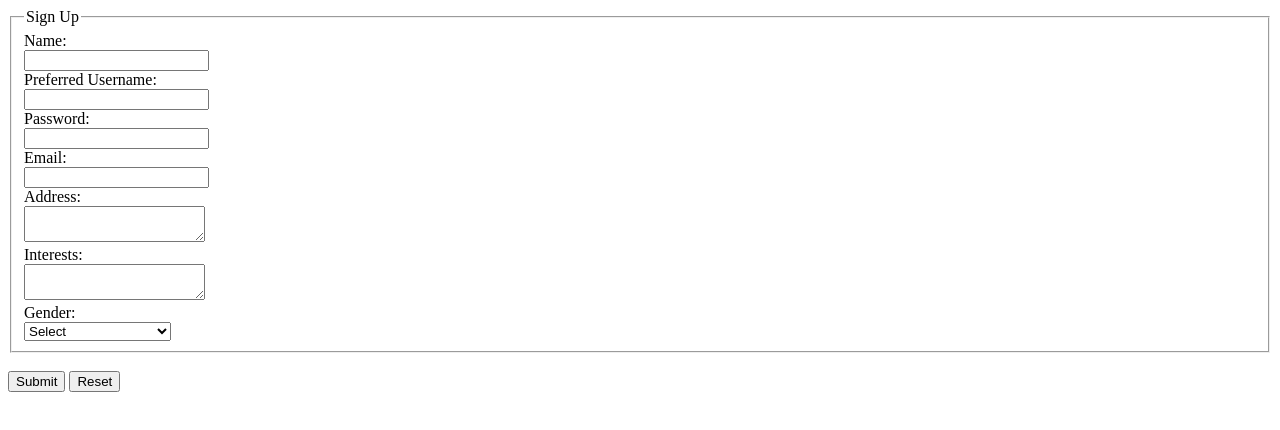
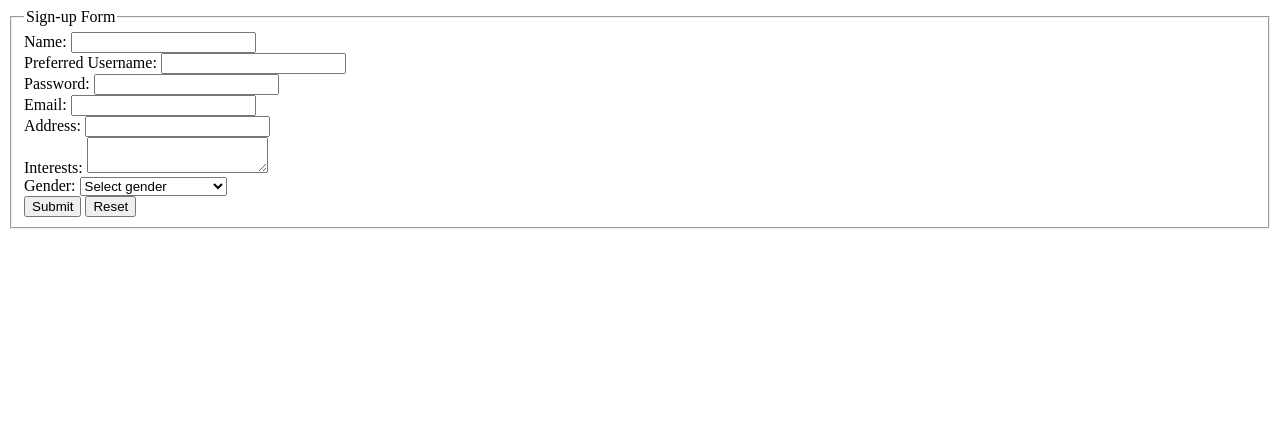
Before and after one commit to zero-braincells165/Q4GFA1_NA_KADEANO, a plain HTML site: page index.html in a window 1280 px wide. Drawn offline with Linux system fonts and the light colour scheme.

Commit message:
Update index.html

```diff
--- a/index.html
+++ b/index.html
@@ -3,57 +3,55 @@
 <head>
 <meta charset="UTF-8">
 <meta name="viewport" content="width=device-width, initial-scale=1.0">
-<title>Learning Website Sign-Up</title>
+<title>Sign-up Sheet</title>
 <link rel="stylesheet" type="text/css" href="styles.css">
 </head>
 <body>
 
-<form id="signupForm">
-  <fieldset>
-    <legend>Sign Up</legend>
+<fieldset>
+  <legend>Sign-up Form</legend>
+  <form id="signupForm">
     <div>
-      <label for="name">Name:</label><br>
-      <input type="text" id="name" required onblur="validateInput(this)">
+      <label for="name">Name:</label>
+      <input type="text" id="name" required>
     </div>
     <div>
-      <label for="username">Preferred Username:</label><br>
-      <input type="text" id="username" required onblur="validateInput(this)">
+      <label for="username">Preferred Username:</label>
+      <input type="text" id="username" required>
     </div>
     <div>
-      <label for="password">Password:</label><br>
-      <input type="password" id="password" required onblur="validateInput(this)">
+      <label for="password">Password:</label>
+      <input type="password" id="password" required>
     </div>
     <div>
-      <label for="email">Email:</label><br>
-      <input type="email" id="email" required onblur="validateInput(this)">
+      <label for="email">Email:</label>
+      <input type="email" id="email" required>
     </div>
     <div>
-      <label for="address">Address:</label><br>
-      <textarea id="address" required onblur="validateInput(this)"></textarea>
+      <label for="address">Address:</label>
+      <input type="text" id="address" required>
     </div>
     <div>
-      <label for="interests">Interests:</label><br>
-      <textarea id="interests" required onblur="validateInput(this)"></textarea>
+      <label for="interests">Interests:</label>
+      <textarea id="interests" required></textarea>
     </div>
     <div>
-      <label for="gender">Gender:</label><br>
+      <label for="gender">Gender:</label>
       <select id="gender" required>
-        <option value="">Select</option>
-        <option value="Male">Male</option>
-        <option value="Female">Female</option>
-        <option value="Prefer not to mention">Prefer not to mention</option>
+        <option value="">Select gender</option>
+        <option value="male">Male</option>
+        <option value="female">Female</option>
+        <option value="other">Prefer not to mention</option>
       </select>
     </div>
-  </fieldset>
-  <br>
-  <button type="submit">Submit</button>
-  <button type="reset" onclick="clearForm()">Reset</button>
-</form>
+    <div>
+      <button type="submit">Submit</button>
+      <button type="reset">Reset</button>
+    </div>
+  </form>
+</fieldset>
 
-<fieldset id="submittedInfo" style="display: none;">
-  <legend>Submitted Information</legend>
-  <div id="output"></div>
-</fieldset>
+<div id="output"></div>
 
 <script src="script.js"></script>
 
```
